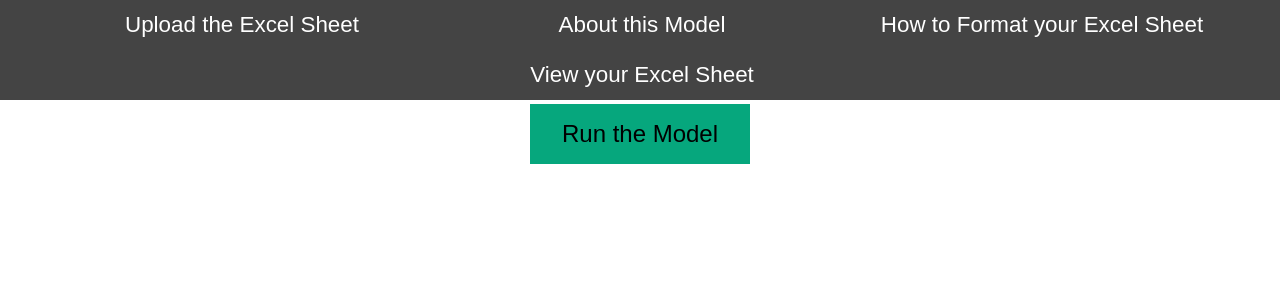
After one commit to safros/FYDP, a Flask app: template templates/runModelButton.html in a window 1280 px wide. The commit adds this page. Shown: the top 300 px of the page. Run offline with Flask 2, Linux system fonts and the light colour scheme; the template is opened without the code that fills it, so the values that code supplies are empty.

Commit message:
add run the model button for better flow

```diff
--- a/main.py
+++ b/main.py
@@ -62,7 +62,7 @@ def index ():
         list = db.engine.execute("SELECT * FROM truck").fetchall()
         print(list)
         db.session.commit()
-        return render_template('dbview.html',list=list)
+        return render_template('runModelButton.html')#render_template('dbview.html',list=list)
 
     return render_template('index.html')
 
@@ -84,7 +84,7 @@ def viewEntries ():
     #print(names)
     return render_template('dbview.html',list=list)
 
-@app.route("/run_model")
+@app.route("/run_model",methods=('GET','POST'))
 def runModel ():
     #run model on the data
     #call dijstra's algorithm on the data to create the distance matrix
@@ -435,6 +435,7 @@ def dijstra ():
     dataDamages = db.engine.execute("SELECT * FROM damages").fetchall()
     dataDistances=db.engine.execute("SELECT * FROM distance").fetchall()
     dataDemand = db.engine.execute("SELECT node_id FROM demand").fetchall()
+    dataStartNode = db.engine.execute("SELECT clcLocation FROM currlocation").fetchall()
     init_graph_Damages = {}
     init_graph_Emissions={}
     for row in dataLookUp:
@@ -465,8 +466,10 @@ def dijstra ():
     #previous_nodes, shortest_path = dijkstra_algorithm(graph=graphDamage, start_node="1")
     #previous_nodes1, shortest_path1 = dijkstra_algorithm(graph=graphEmission, start_node="1")
     #for each node in the demand find the path that needs to be taken and into a dictionary and an adjaceny matrix
+    for s in dataStartNode:
+        starNode=str(int(s[0]))
     mapDictionary={}
-    starNode = "1"
+    #starNode = "1"
     nodeListDemand=np.array([starNode])
     toadd =np.array([])
     #declare first row of adjacencyMatrix
--- /dev/null
+++ b/templates/runModelButton.html
@@ -0,0 +1,38 @@
+<!DOCTYPE html>
+<html lang="en">
+<head>
+    <link rel="stylesheet" href="{{ url_for('static', filename= 'css/style.css') }}">
+    <meta charset="UTF-8">
+    <title>Run Button</title>
+    <style>
+    input[type=submit] {
+      background-color: #06A77D;
+      border: none;
+      color: black;
+      padding: 16px 32px;
+      text-decoration: none;
+      margin: 4px 2px;
+      cursor: pointer;
+    }
+    </style>
+</head>
+
+<body>
+    <header>
+        <div class="nav">
+          <ul>
+            <li class="home"><a href="/">Upload the Excel Sheet</a></li>
+            <li class="models"><a href="/model">About this Model</a></li>
+            <li class="about"><a href="/instructions">How to Format your Excel Sheet</a></li>
+            <li class="view"><a href="/dbview">View your Excel Sheet</a></li>
+          </ul>
+        </div>
+      </header>
+
+    <div class="content">
+         <form action="/run_model" method="POST">
+            <input type="submit" value='Run the Model' style="font-size: 24px"/>
+          </form>
+    </div>
+</body>
+</html>
```
Also changed, not shown: templates/map.html (+6 -6 lines), instance/test.db, 1 other file.
